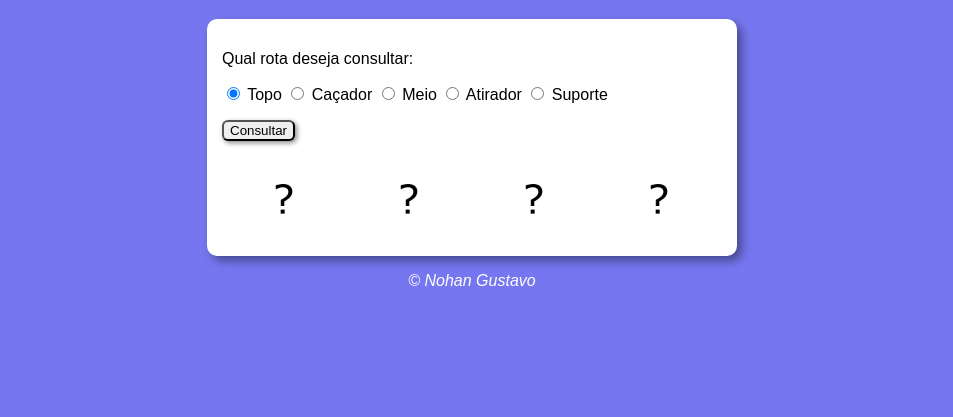
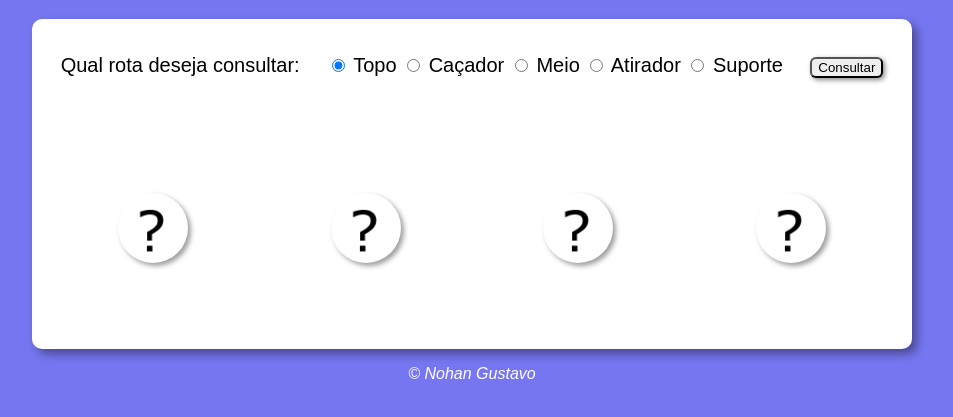
Before and after one commit to NouanGust/Projeto-Site-Interativo, a plain HTML site: page tierlist-lol/index.html in a window 1280 px wide. Shown: the part 61-478 px from the top of the page, without its empty margins (168-1121 px from the left). Drawn offline with Linux system fonts and the light colour scheme.

Commit message:
atualizações no CSS

```diff
--- a/tierlist-lol/index.html
+++ b/tierlist-lol/index.html
@@ -14,7 +14,7 @@
 
     <section>
 
-        <div>
+        <div class="form">
             <p>Qual rota deseja consultar:</p>
             <p>
             <input type="radio" name="rota" id="topo" checked>
--- a/tierlist-lol/style.css
+++ b/tierlist-lol/style.css
@@ -8,14 +8,24 @@ header{
     text-align: center;
 }
 
+div.form{
+    display: flex;
+    flex-direction: row;
+    justify-content: space-around;
+    padding-bottom: 30px;
+    font-size: 20px;
+}
+
 section{
     background-color: white;
     border-radius: 10px;
     padding: 15px;
-    width: 500px;
+    width: 850px;
+    height: 300px;
     margin: auto;
     box-shadow: 5px 5px 10px rgba(0, 0, 0, 0.39);
 }
+
 .butao{
     border-radius: 6px;
     box-shadow: 2px 2px 5px rgba(0, 0, 0, 0.466);
@@ -31,14 +41,18 @@ div#res{
     display: flex;
     flex-direction: row;
     justify-content: space-around;
+    padding-top: 65px;
 }
 img{
-    height: 50px;
-    width: 50px;
-    padding: 15px;
+    height: 70px;
+    width: 70px;
     border-radius: 40px;
+    box-shadow: 3px 3px 5px rgba(0, 0, 0, 0.384);
+}
 
-
+img:hover{
+    width: 80px;
+    height: 80px;
 }
 
 footer{
```
